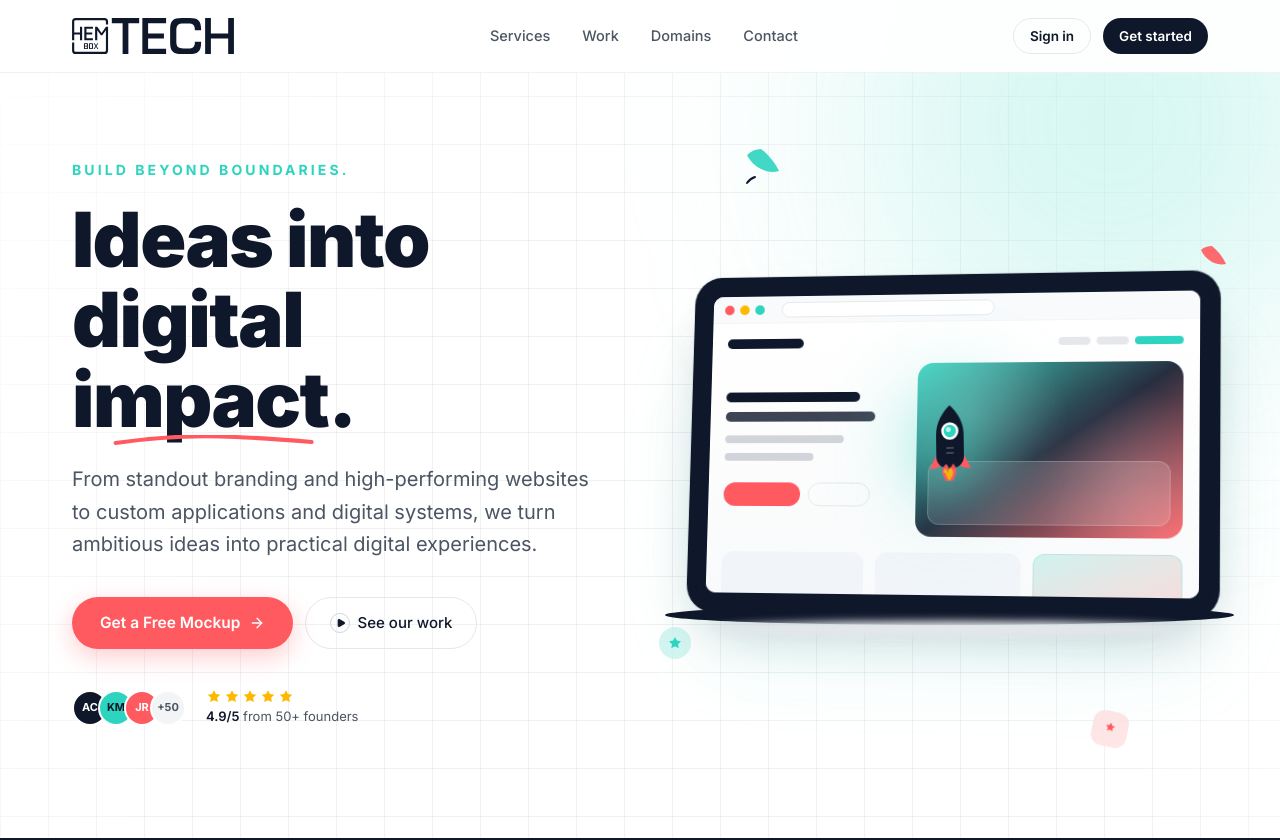
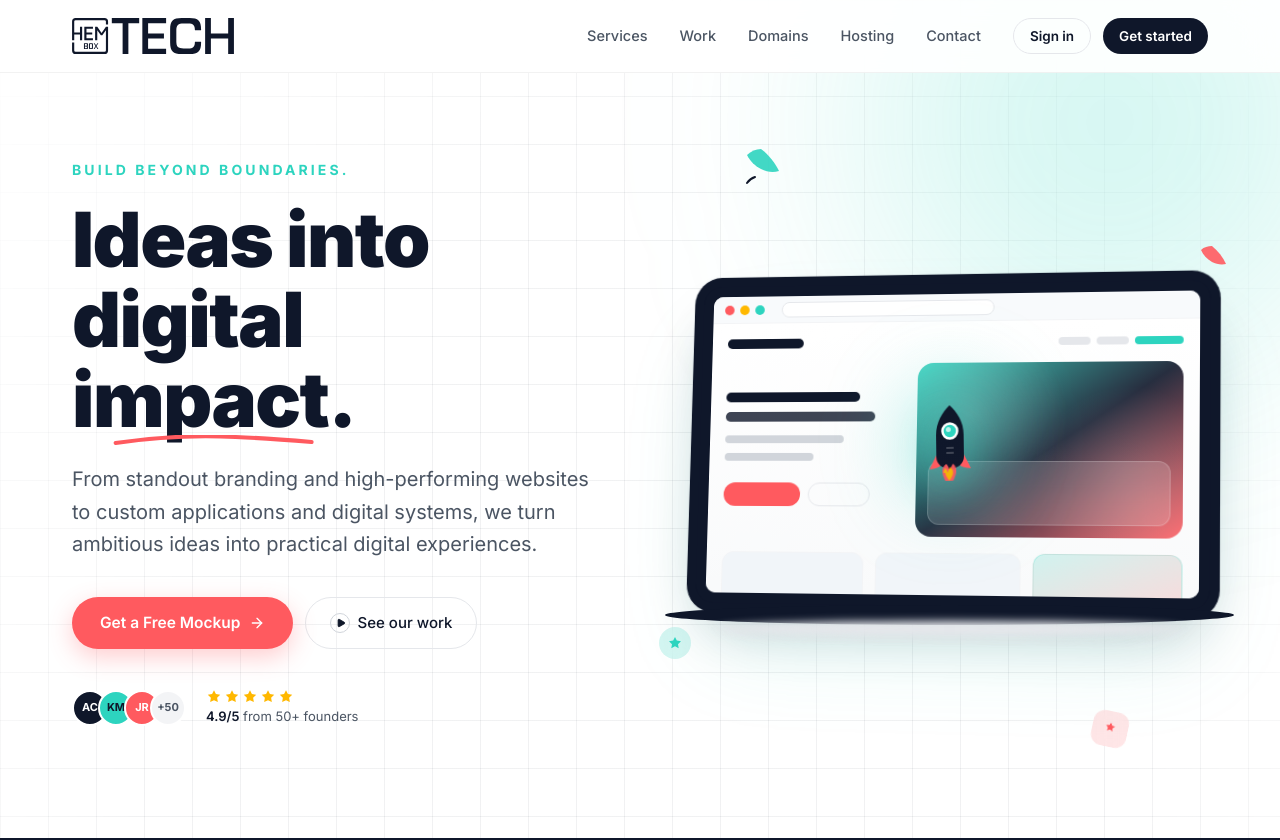
Before and after one commit to Mapalochisha/Hembox.io, a Next.js app: page / in a window 1280 px wide. Shown: the top 840 px of the page. Built offline with nearby package versions, Linux system fonts and the light colour scheme; no server answers; the database is empty.

Commit message:
feat(navbar): add hosting storefront link and right-align navigation (#27)

```diff
--- a/src/components/landing/navbar.tsx
+++ b/src/components/landing/navbar.tsx
@@ -45,10 +45,11 @@ export function Navbar() {
             />
           </Link>
 
-          <nav aria-label="Main navigation" className="hidden items-center gap-8 md:flex">
+          <nav aria-label="Main navigation" className="ml-auto mr-8 hidden items-center justify-end gap-8 md:flex">
             <a href="/#services" className="text-[14.5px] font-medium text-gray-600 transition hover:text-navy">Services</a>
             <a href="/#work" className="text-[14.5px] font-medium text-gray-600 transition hover:text-navy">Work</a>
             <Link href="/domains" className="text-[14.5px] font-medium text-gray-600 transition hover:text-navy">Domains</Link>
+            <a href="https://hosting.hembox.tech" className="text-[14.5px] font-medium text-gray-600 transition hover:text-navy">Hosting</a>
             <a href="/#contact" className="text-[14.5px] font-medium text-gray-600 transition hover:text-navy">Contact</a>
           </nav>
 
@@ -137,6 +138,7 @@ export function Navbar() {
             <a href="/#services" onClick={closeMobileMenu} className="rounded-xl px-3 py-3 text-[15px] font-medium text-gray-700 transition hover:bg-gray-50 hover:text-navy">Services</a>
             <a href="/#work" onClick={closeMobileMenu} className="rounded-xl px-3 py-3 text-[15px] font-medium text-gray-700 transition hover:bg-gray-50 hover:text-navy">Work</a>
             <Link href="/domains" onClick={closeMobileMenu} className="rounded-xl px-3 py-3 text-[15px] font-medium text-gray-700 transition hover:bg-gray-50 hover:text-navy">Domains</Link>
+            <a href="https://hosting.hembox.tech" onClick={closeMobileMenu} className="rounded-xl px-3 py-3 text-[15px] font-medium text-gray-700 transition hover:bg-gray-50 hover:text-navy">Hosting</a>
             <a href="/#contact" onClick={closeMobileMenu} className="rounded-xl px-3 py-3 text-[15px] font-medium text-gray-700 transition hover:bg-gray-50 hover:text-navy">Contact</a>
             {!user && (
               <div className="mt-2 grid grid-cols-2 gap-3 border-t border-gray-100 pt-4">
```
